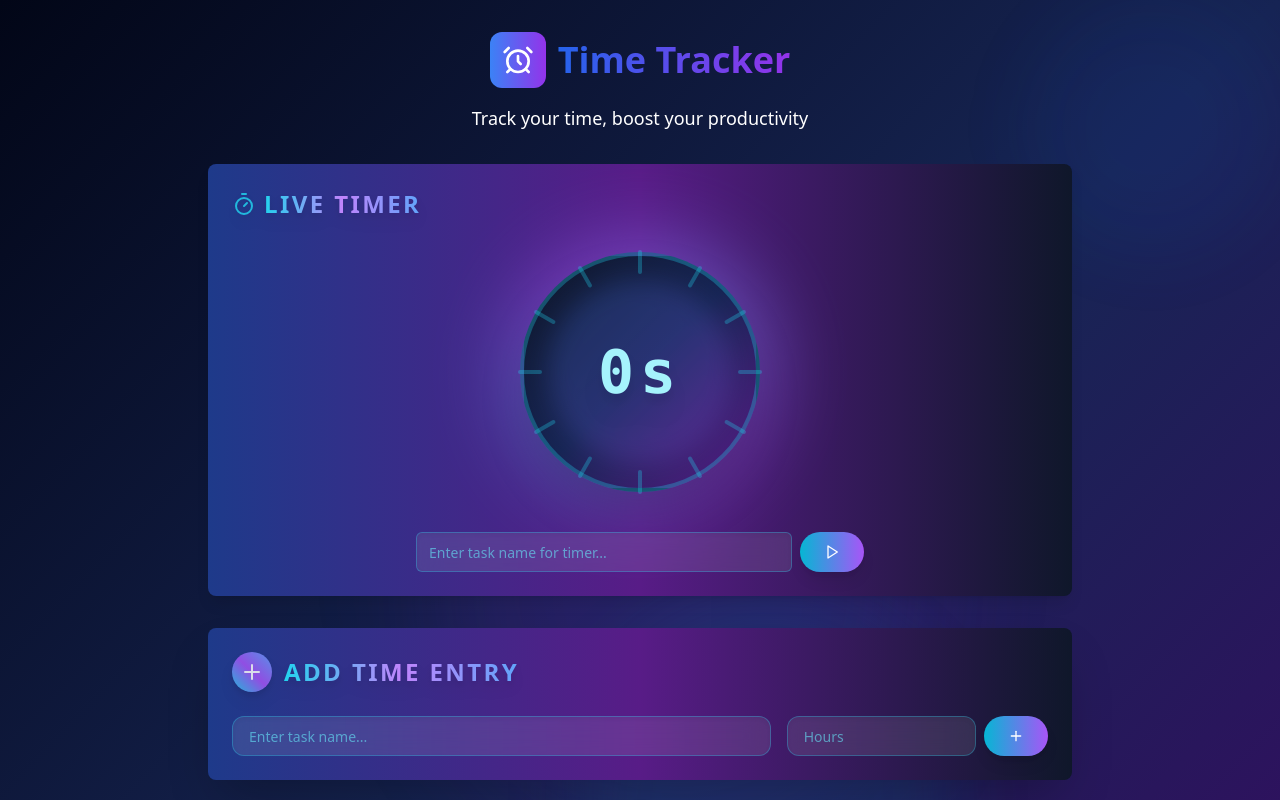
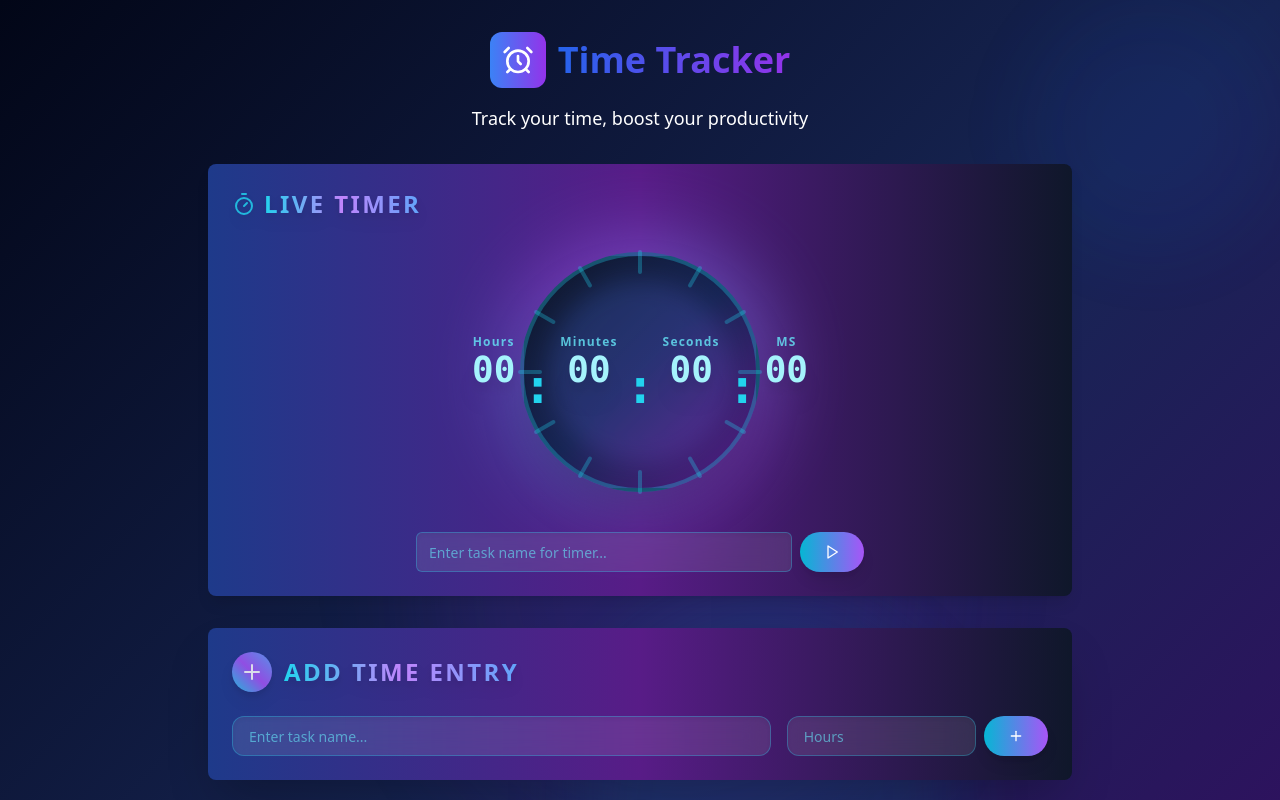
Before and after one commit to Green-service/timer_repo, a React (Vite) app: page / in a window 1280 px wide. Shown: the top 800 px of the page. Built offline with nearby package versions, Linux system fonts and the light colour scheme.

Commit message:
WIP: Save changes before history rewrite

```diff
--- a/src/pages/Index.tsx
+++ b/src/pages/Index.tsx
@@ -25,6 +25,7 @@ const Index = () => {
   // Timer state
   const [isTimerRunning, setIsTimerRunning] = useState(false);
   const [timerSeconds, setTimerSeconds] = useState(0);
+  const [timerMs, setTimerMs] = useState(0);
   const [timerTaskName, setTimerTaskName] = useState('');
   const [isTimerLoading, setIsTimerLoading] = useState(false);
 
@@ -45,9 +46,10 @@ const Index = () => {
     // Load timer state
     const savedTimer = localStorage.getItem('timerState');
     if (savedTimer) {
-      const { isRunning, seconds } = JSON.parse(savedTimer);
+      const { isRunning, seconds, ms } = JSON.parse(savedTimer);
       setIsTimerRunning(isRunning);
-      setTimerSeconds(seconds);
+      setTimerSeconds(seconds || 0);
+      setTimerMs(ms || 0);
       setTimerTaskName(''); // Always reset task name on refresh
     }
   }, []);
@@ -61,17 +63,24 @@ const Index = () => {
   useEffect(() => {
     localStorage.setItem('timerState', JSON.stringify({
       isRunning: isTimerRunning,
-      seconds: timerSeconds
+      seconds: timerSeconds,
+      ms: timerMs
     }));
-  }, [isTimerRunning, timerSeconds]);
+  }, [isTimerRunning, timerSeconds, timerMs]);
 
   // Timer effect
   useEffect(() => {
     let interval: NodeJS.Timeout;
     if (isTimerRunning) {
       interval = setInterval(() => {
-        setTimerSeconds(prev => prev + 1);
-      }, 1000);
+        setTimerMs(prevMs => {
+          if (prevMs + 10 >= 1000) {
+            setTimerSeconds(prevSec => prevSec + 1);
+            return 0;
+          }
+          return prevMs + 10;
+        });
+      }, 10);
     }
     return () => clearInterval(interval);
   }, [isTimerRunning]);
@@ -111,12 +120,12 @@ const Index = () => {
     setTaskName('');
     setHours('');
     setIsAddLoading(false);
-    toast.success('Time entry added successfully!');
+    toast.success('Time entry added successfully!', { duration: 1000 });
   };
 
   const deleteEntry = (id: string) => {
     setEntries(prev => prev.filter(entry => entry.id !== id));
-    toast.success('Time entry deleted');
+    toast.success('Time entry deleted', { duration: 1000 });
   };
 
   const startEdit = (entry: TimeEntry) => {
@@ -126,16 +135,33 @@ const Index = () => {
   };
 
   const saveEdit = (id: string) => {
+    const entry = entries.find(e => e.id === id);
+    if (!entry) return;
+    // For timer entries, only validate the name
+    if (entry.seconds !== undefined) {
+      if (!editTaskName.trim()) {
+        toast.error('Task name cannot be empty');
+        return;
+      }
+      setEntries(prev => prev.map(e =>
+        e.id === id ? { ...e, taskName: editTaskName.trim() } : e
+      ));
+      setEditingEntry(null);
+      setEditTaskName('');
+      setEditHours('');
+      toast.success('Time entry updated successfully!');
+      return;
+    }
+    // For manual entries, validate both
     const error = validateInput(editTaskName, editHours);
     if (error) {
       toast.error(error);
       return;
     }
-
-    setEntries(prev => prev.map(entry =>
-      entry.id === id
-        ? { ...entry, taskName: editTaskName.trim(), hours: parseFloat(editHours) }
-        : entry
+    setEntries(prev => prev.map(e =>
+      e.id === id
+        ? { ...e, taskName: editTaskName.trim(), hours: parseFloat(editHours), seconds: undefined }
+        : e
     ));
     setEditingEntry(null);
     setEditTaskName('');
@@ -155,27 +181,28 @@ const Index = () => {
       return;
     }
     setIsTimerRunning(true);
-    toast.success('Timer started!');
+    toast.success('Timer started!', { duration: 1000 });
   };
 
   const stopTimer = async () => {
-    if (timerSeconds > 0 && timerTaskName.trim()) {
+    if ((timerSeconds > 0 || timerMs > 0) && timerTaskName.trim()) {
       setIsTimerLoading(true);
       await new Promise(res => setTimeout(res, 1000)); // Simulate loading
-      const hoursWorked = parseFloat((timerSeconds / 3600).toFixed(2));
+      const hoursWorked = parseFloat(((timerSeconds + timerMs / 1000) / 3600).toFixed(2));
       const newEntry: TimeEntry = {
         id: Date.now().toString(),
         taskName: timerTaskName.trim(),
         hours: hoursWorked,
         timestamp: new Date(),
-        seconds: timerSeconds,
+        seconds: timerSeconds + timerMs / 1000,
       };
       setEntries(prev => [newEntry, ...prev]);
       setIsTimerLoading(false);
-      toast.success('Timer saved!');
+      toast.success('Timer saved!', { duration: 1000 });
     }
     setIsTimerRunning(false);
     setTimerSeconds(0);
+    setTimerMs(0);
     setTimerTaskName('');
   };
 
@@ -184,24 +211,20 @@ const Index = () => {
     await new Promise(res => setTimeout(res, 1000)); // Simulate loading
     setIsTimerRunning(false);
     setTimerSeconds(0);
+    setTimerMs(0);
     setTimerTaskName('');
     setIsResetLoading(false);
     toast.success('Timer reset');
   };
 
-  const formatTime = (seconds: number): string => {
-    if (seconds < 60) {
-      return `${seconds}s`;
-    } else if (seconds < 3600) {
-      const minutes = Math.floor(seconds / 60);
-      const remainingSeconds = seconds % 60;
-      return `${minutes.toString().padStart(2, '0')}:${remainingSeconds.toString().padStart(2, '0')}`;
-    } else {
-    const hours = Math.floor(seconds / 3600);
-    const minutes = Math.floor((seconds % 3600) / 60);
-    const remainingSeconds = seconds % 60;
-    return `${hours.toString().padStart(2, '0')}:${minutes.toString().padStart(2, '0')}:${remainingSeconds.toString().padStart(2, '0')}`;
-    }
+  // Helper to split time for display
+  const getTimeParts = (seconds: number, ms: number = 0) => {
+    const totalMs = seconds * 1000 + ms;
+    const h = Math.floor(totalMs / 3600000).toString().padStart(2, '0');
+    const m = Math.floor((totalMs % 3600000) / 60000).toString().padStart(2, '0');
+    const s = Math.floor((totalMs % 60000) / 1000).toString().padStart(2, '0');
+    const msDisplay = Math.floor((totalMs % 1000) / 10).toString().padStart(2, '0');
+    return { h, m, s, ms: msDisplay };
   };
 
   // Calculate total hours using seconds if available
@@ -249,18 +272,34 @@ const Index = () => {
                 <div className="absolute inset-6 rounded-full bg-gradient-to-br from-blue-500/20 to-purple-500/20 blur-md"></div>
                 {/* Timer Content */}
                 <div className="relative z-10 flex flex-col items-center justify-center">
-                  <TooltipProvider>
-                    <Tooltip>
-                      <TooltipTrigger asChild>
-                        <div className="text-6xl font-mono font-extrabold text-cyan-200 drop-shadow-xl tracking-widest select-none cursor-pointer">
-                {formatTime(timerSeconds)}
+                  <div className="flex justify-center gap-2">
+                    {(() => {
+                      const { h, m, s, ms } = getTimeParts(timerSeconds, timerMs);
+                      return (
+                        <>
+                          <div className="flex flex-col items-center">
+                            <span className="text-xs font-semibold tracking-widest text-cyan-300/80">Hours</span>
+                            <span className="text-4xl font-mono font-extrabold text-cyan-200 drop-shadow-xl select-none cursor-pointer">{h}</span>
                           </div>
-                      </TooltipTrigger>
-                      <TooltipContent side="top" align="center">
-                        Live timer: tracking your task
-                      </TooltipContent>
-                    </Tooltip>
-                  </TooltipProvider>
+                          <span className="text-5xl font-mono font-extrabold text-cyan-400 pt-7">:</span>
+                          <div className="flex flex-col items-center">
+                            <span className="text-xs font-semibold tracking-widest text-cyan-300/80">Minutes</span>
+                            <span className="text-4xl font-mono font-extrabold text-cyan-200 drop-shadow-xl select-none cursor-pointer">{m}</span>
+                          </div>
+                          <span className="text-5xl font-mono font-extrabold text-cyan-400 pt-7">:</span>
+                          <div className="flex flex-col items-center">
+                            <span className="text-xs font-semibold tracking-widest text-cyan-300/80">Seconds</span>
+                            <span className="text-4xl font-mono font-extrabold text-cyan-200 drop-shadow-xl select-none cursor-pointer">{s}</span>
+                          </div>
+                          <span className="text-5xl font-mono font-extrabold text-cyan-400 pt-7">:</span>
+                          <div className="flex flex-col items-center">
+                            <span className="text-xs font-semibold tracking-widest text-cyan-300/80">MS</span>
+                            <span className="text-4xl font-mono font-extrabold text-cyan-200 drop-shadow-xl select-none cursor-pointer">{ms}</span>
+                          </div>
+                        </>
+                      );
+                    })()}
+                  </div>
               </div>
                 {/* Futuristic ticks */}
                 <div className="absolute inset-0 flex items-center justify-center pointer-events-none">
@@ -480,6 +519,7 @@ const Index = () => {
                           onChange={(e) => setEditTaskName(e.target.value)}
                           className="flex-1 bg-white/10 border-cyan-400/30 text-white placeholder:text-gray-300"
                         />
+                        {entry.seconds === undefined && (
                           <Input
                             type="number"
                             value={editHours}
@@ -489,6 +529,7 @@ const Index = () => {
                             step="0.25"
                             className="w-24 bg-white/10 border-cyan-400/30 text-white"
                           />
+                        )}
                         <div className="flex gap-2">
                           <Button
                             size="sm"
@@ -517,7 +558,10 @@ const Index = () => {
                         </div>
                         <div className="flex items-center gap-4">
                           <div className="text-2xl font-bold text-cyan-400 font-mono">
-                            {entry.seconds !== undefined ? formatTime(entry.seconds) : `${entry.hours} hrs`}
+                            {entry.seconds !== undefined ? (() => {
+                              const { h, m, s, ms } = getTimeParts(Math.floor(entry.seconds), Math.round((entry.seconds % 1) * 1000));
+                              return `${h}:${m}:${s}:${ms}`;
+                            })() : `${entry.hours} hrs`}
                           </div>
                           <div className="flex gap-2">
                             <Button
```
Lines whose indentation alone changed are shown as unchanged.
